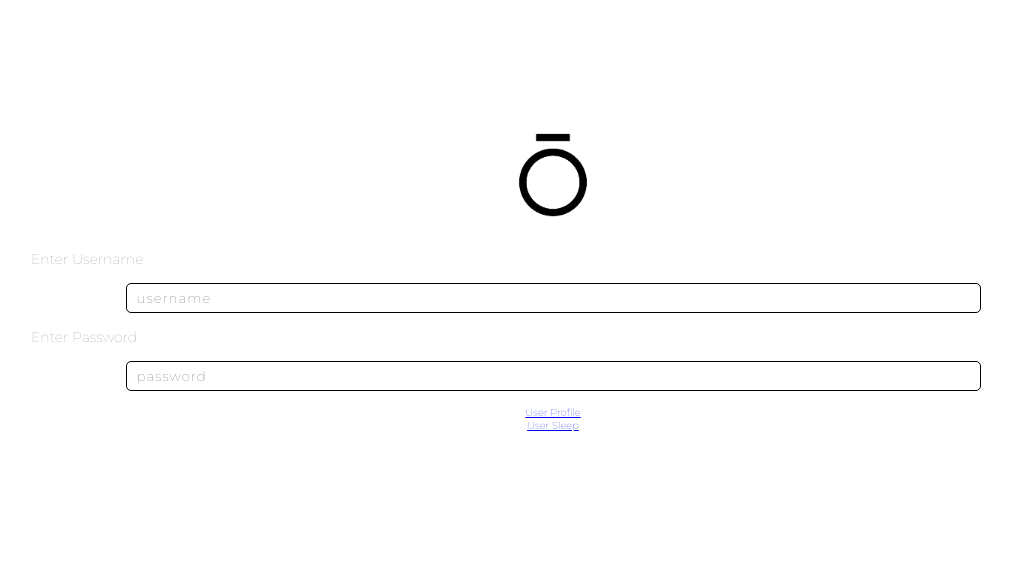
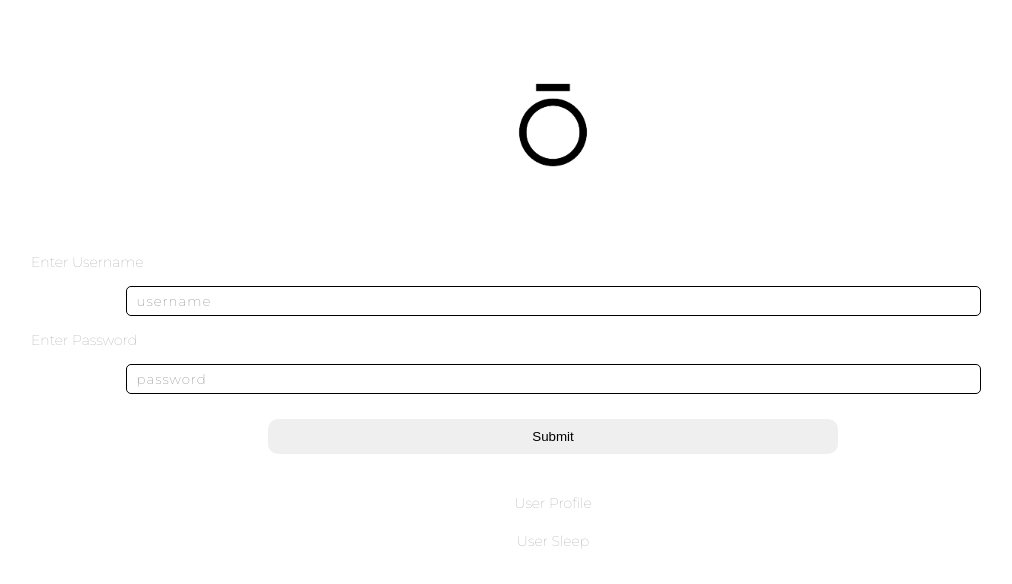
Before and after one commit to danlubbers/oura-ring, a React (Create React App) app: page / in a window 1280 px wide. Shown: the top 584 px of the page, without its empty margins (87-1099 px from the left). Built offline with nearby package versions, Linux system fonts and the light colour scheme; no server answers.

Commit message:
Added modern-normalize for styling reset and button component

```diff
--- a/package.json
+++ b/package.json
@@ -12,6 +12,7 @@
     "@types/react-dom": "^17.0.11",
     "@types/react-router-dom": "^5.3.2",
     "axios": "^0.24.0",
+    "modern-normalize": "^1.1.0",
     "react": "^17.0.2",
     "react-dom": "^17.0.2",
     "react-router-dom": "^6.0.2",
--- /dev/null
+++ b/src/components/Button/Button.jsx
@@ -0,0 +1,12 @@
+import React from "react";
+import * as styles from "./Button.module.scss";
+
+const Button = ({ btnAction }) => {
+  return (
+    <div className={styles.buttonWrapper}>
+      <button className={styles.button}>{btnAction}</button>
+    </div>
+  );
+};
+
+export default Button;
--- /dev/null
+++ b/src/components/Button/Button.module.scss
@@ -0,0 +1,10 @@
+.buttonWrapper {
+  width: 100%;
+  margin: 1rem 0;
+  .button {
+    width: 50%;
+    height: 3.5rem;
+    border: none;
+    border-radius: 1rem;
+  }
+}
--- a/src/components/Login/Login.jsx
+++ b/src/components/Login/Login.jsx
@@ -3,19 +3,27 @@ import * as styles from "./Login.module.scss";
 import { Link } from "react-router-dom";
 import logo from "../../assets/logo/default_seo_image.png";
 import Input from "../Input/Input";
+import Button from "../Button/Button";
 
 const Login = () => {
   return (
     <div className={styles.loginContainer}>
-      <img className={styles.logo} src={logo} />
+      <img className={styles.logo} src={logo} alt="logo" />
       <div className={styles.loginWrapper}>
         <p className={styles.usernameText}>Enter Username</p>
         <Input placeholder="username" />
         <p className={styles.passwordText}>Enter Password </p>
         <Input placeholder="password" />
+        <Button btnAction={"Submit"} />
       </div>
-      <Link to="user-data">User Profile</Link>
-      <Link to="sleep-data">User Sleep</Link>
+      <div className={styles.linkWrapper}>
+        <Link className={styles.link} to="user-data">
+          User Profile
+        </Link>
+        <Link className={styles.link} to="sleep-data">
+          User Sleep
+        </Link>
+      </div>
     </div>
   );
 };
--- a/src/components/Login/Login.module.scss
+++ b/src/components/Login/Login.module.scss
@@ -1,15 +1,13 @@
 .loginContainer {
   height: 100vh;
-  margin-top: 10rem;
-  display: flex;
-  flex-direction: column;
-  align-items: center;
+  padding-top: 5rem;
 
   .logo {
     width: 150px;
   }
   .loginWrapper {
     width: 100%;
+    margin-top: 5rem;
     display: flex;
     flex-direction: column;
     align-items: flex-start;
@@ -21,4 +19,15 @@
   .passwordText {
     @extend .usernameText;
   }
+
+  .linkWrapper {
+    margin-top: 2rem;
+    display: flex;
+    flex-direction: column;
+    align-items: center;
+    .link {
+      margin: 1rem 0;
+      font-size: 1.4rem;
+    }
+  }
 }
--- a/src/index.scss
+++ b/src/index.scss
@@ -19,6 +19,11 @@ html {
   }
 }
 
+a {
+  color: $font-color;
+  text-decoration: none;
+}
+
 body {
   font-family: $font-family;
   font-weight: 100;
--- a/src/pages/login.tsx
+++ b/src/pages/login.tsx
@@ -3,9 +3,9 @@ import Login from "../components/Login/Login";
 
 function login() {
   return (
-    <div>
+    <>
       <Login />
-    </div>
+    </>
   );
 }
 
```
Also changed, not shown: 1 other file (tests, documents, lock files or other folders).
